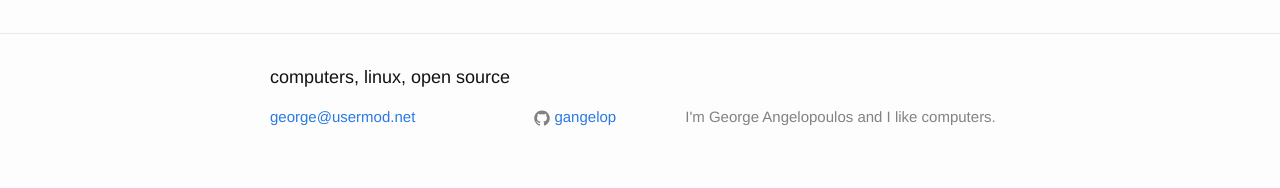
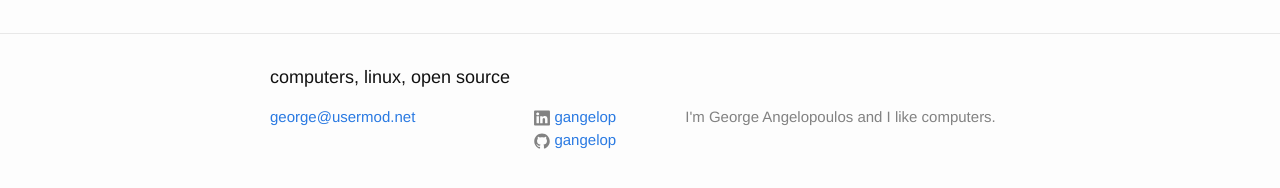
Before and after one commit to gangelop/lathan.github.io, a Jekyll site: the page built from index.html, in a window 1280 px wide. Shown: the part 443-631 px from the top of the page. Built offline with Jekyll 4.4.1, drawn with Linux system fonts in a browser that asks for light colours.

Commit message:
add linkedin link

```diff
--- a/_config.yml
+++ b/_config.yml
@@ -14,6 +14,7 @@
 #url: "http://yourdomain.com" # the base hostname & protocol for your site
 #twitter_username: g_usermod
 github_username:  gangelop
+linkedin_username:  gangelop
 
 # Build settings
 markdown: kramdown
--- a/_includes/footer.html
+++ b/_includes/footer.html
@@ -13,6 +13,11 @@
 
       <div class="footer-col footer-col-2">
         <ul class="social-media-list">
+          {% if site.linkedin_username %}
+          <li>
+            {% include icon-linkedin.html username=site.linkedin_username %}
+          </li>
+          {% endif %}
           {% if site.github_username %}
           <li>
             {% include icon-github.html username=site.github_username %}
--- /dev/null
+++ b/_includes/icon-linkedin.html
@@ -0,0 +1 @@
+<a href="https://linkedin.com/in/{{ include.username }}"><span class="icon icon--linkedin">{% include icon-linkedin.svg %}</span><span class="username">{{ include.username }}</span></a>
```
Also changed, not shown: _includes/icon-linkedin.svg (added).
